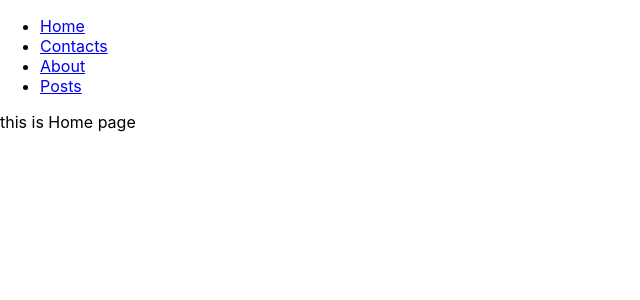
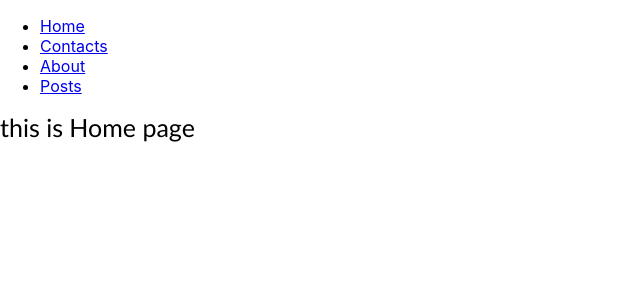
Before and after one commit to kutman-batyrkanov/react-router-dom, a React (Create React App) app: page / in a window 1280 px wide. Shown: the top 300 px of the page, without its empty margins (0-640 px from the left). Built offline with nearby package versions, Linux system fonts and the light colour scheme.

Commit message:
added font family and font size in component Home module css

```diff
--- a/src/components/Home/Home.module.css
+++ b/src/components/Home/Home.module.css
@@ -0,0 +1,4 @@
+.Home {
+    font-family: 'Gill Sans', 'Gill Sans MT', Calibri, 'Trebuchet MS', sans-serif;
+    font-size: 25px;
+}
```
